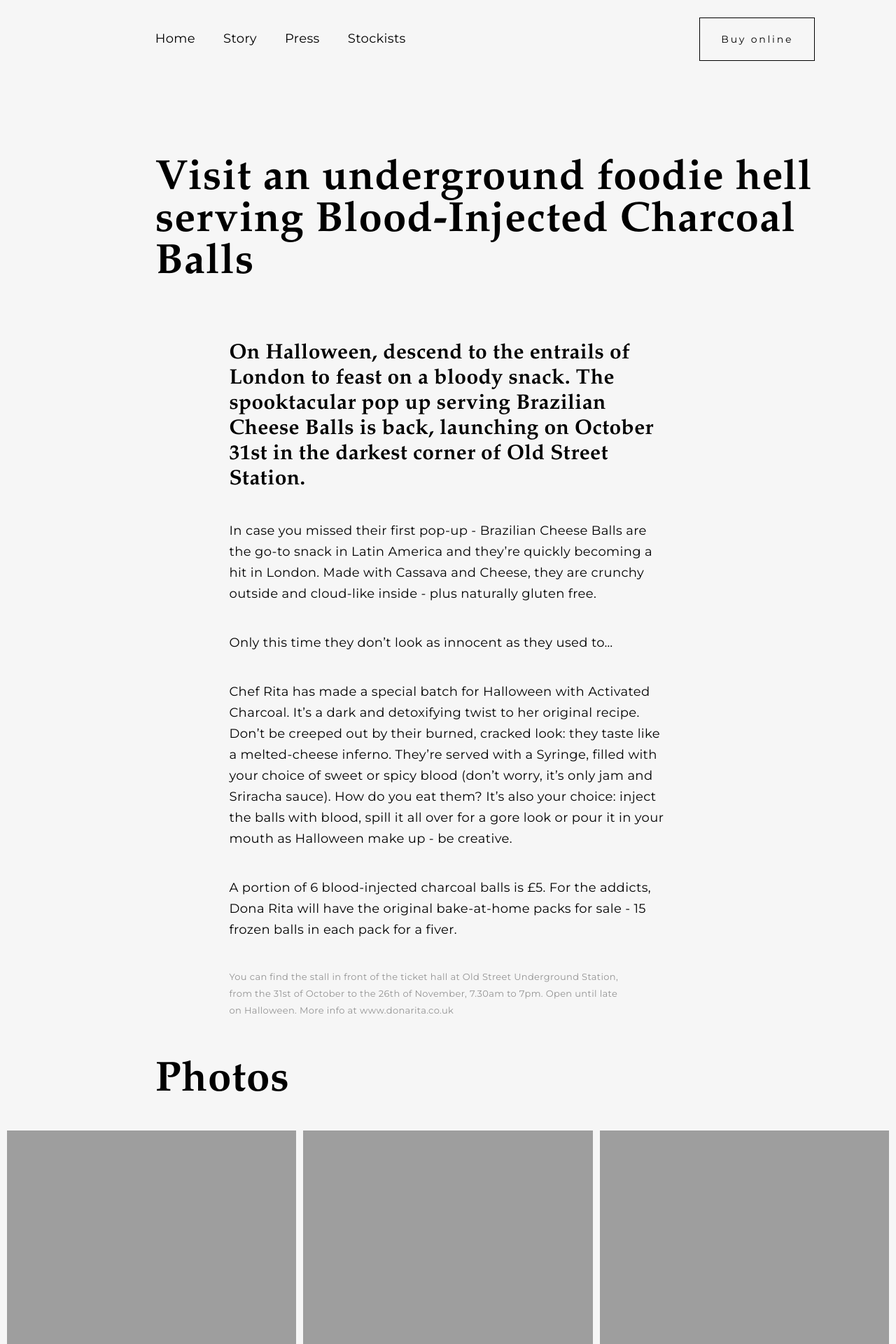
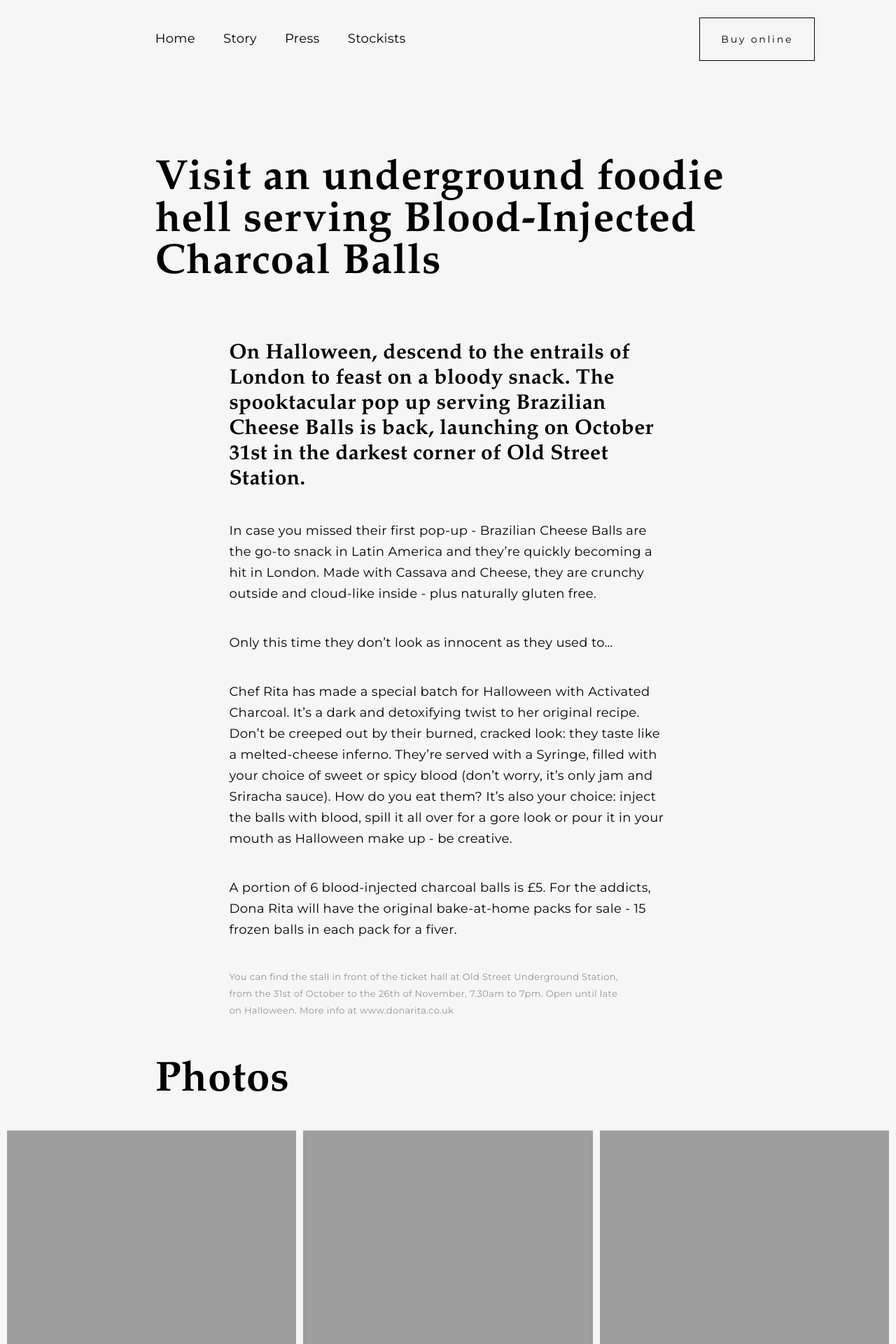
Before and after one commit to peduarte/dona-rita, a Jekyll site: the page built from pr-halloween-old-street.html, in a window 1280 px wide. Shown: the top 1920 px of the page at 70% size. Built offline with Jekyll 4.4.1, drawn with Linux system fonts in a browser that asks for light colours.

Commit message:
Update pr-halloween-old-street.html

```diff
--- a/pr-halloween-old-street.html
+++ b/pr-halloween-old-street.html
@@ -6,7 +6,7 @@
 
 <div class="section">
 	<div class="grid">
-		<h1 class="col -block md-push-1 lg-push-2 title">
+		<h1 class="col -block md-push-1 md-8 lg-push-2 title">
 			Visit an underground foodie hell serving Blood-Injected Charcoal Balls
 		</h1>
 	</div>
```
